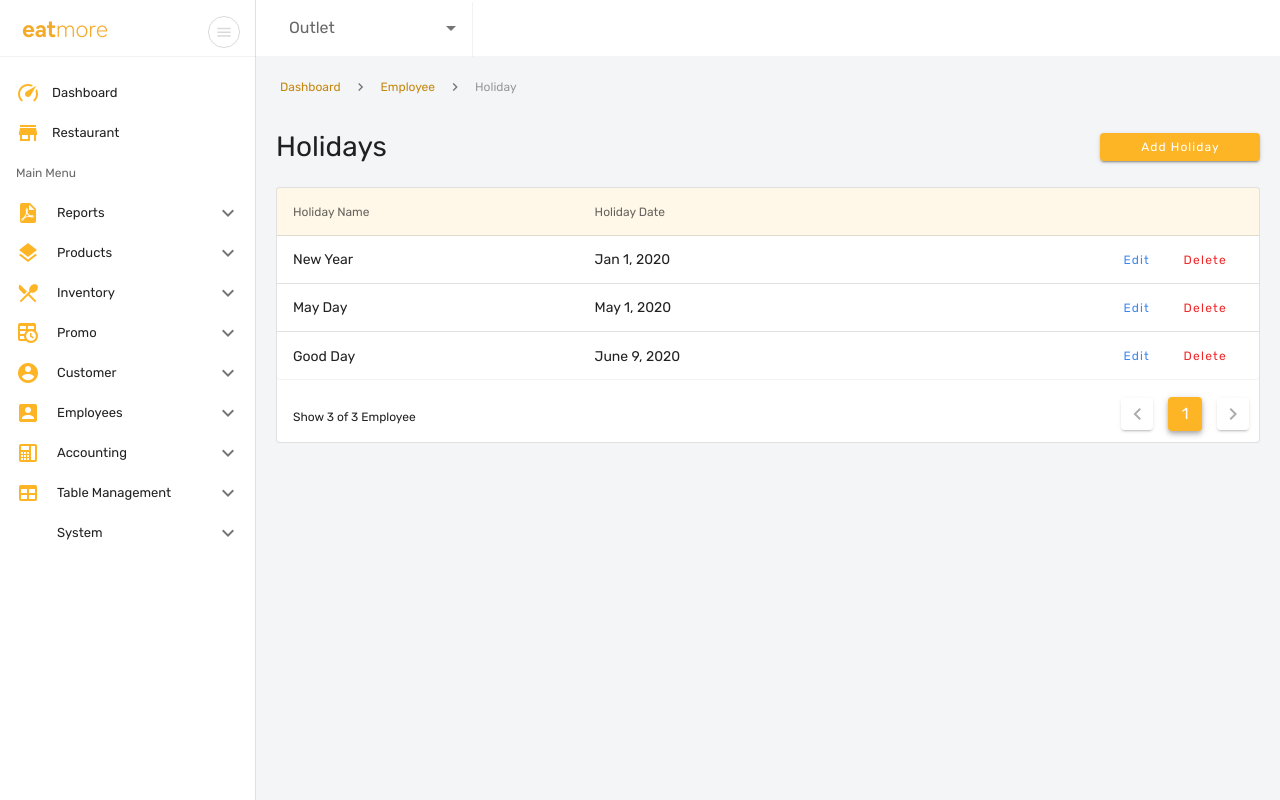
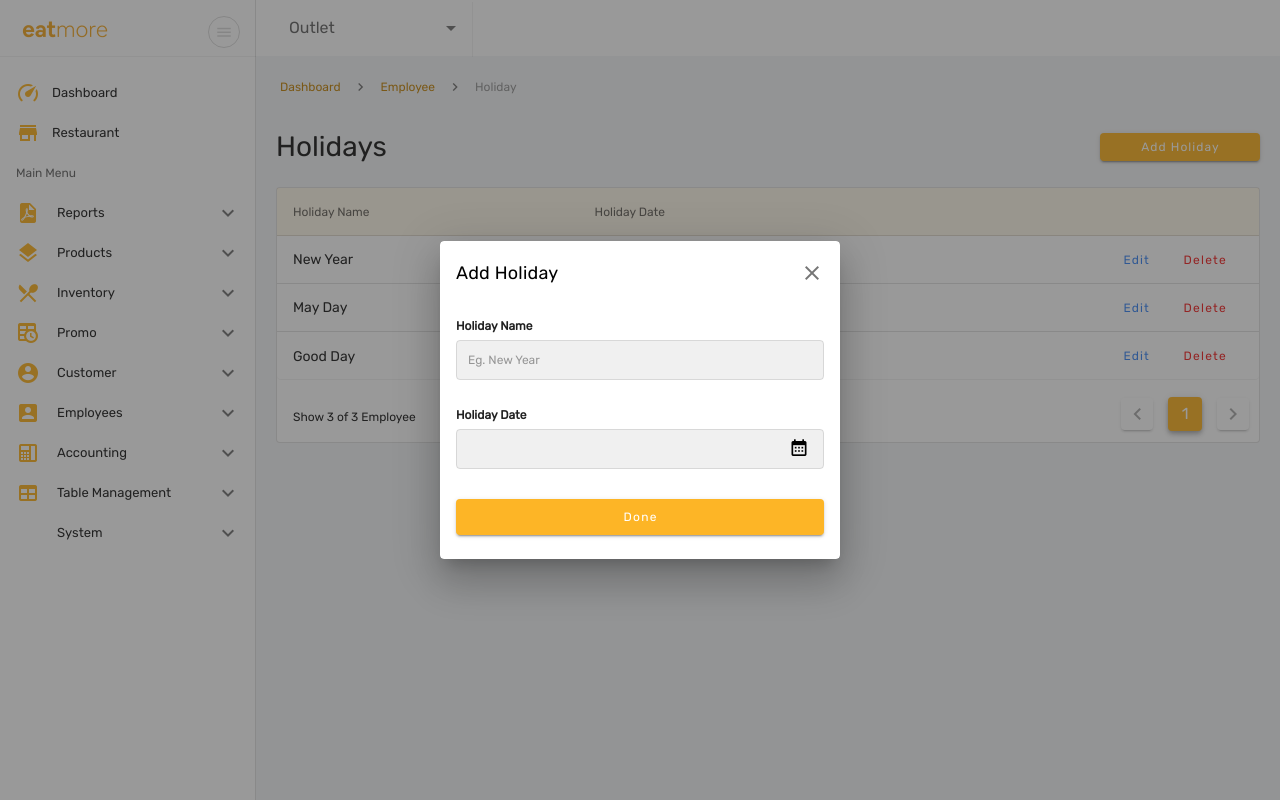
Before and after one commit to reynaldirey18/eatmore, a Vue app: page /employee/holidays in a window 1280 px wide. Both pictures are taken after a click on the button "Add Holiday". Built offline with nearby package versions, Linux system fonts and the light colour scheme; what @pderas/vue2-geocoder would draw is missing.

Commit message:
feat(Employee): Modal for add holiday

```diff
--- a/src/views/Employee/views/Holiday/index.vue
+++ b/src/views/Employee/views/Holiday/index.vue
@@ -2,7 +2,7 @@
   <div>
     <div class="mt-4 d-flex flex-row justify-space-between align-center">
       <h1 class="app-title">Holidays</h1>
-      <v-btn color="#FDB526" dark small width="160px" @click="goToAdd">Add Holiday</v-btn>
+      <v-btn color="#FDB526" dark small width="160px" @click="dialog = true">Add Holiday</v-btn>
     </div>
     <v-card class="pa-6 mt-6 d-flex" outlined min-height="400px" v-if="holidays.length < 1">
       <div class="not-found d-flex flex-column">
@@ -46,13 +46,72 @@
         </div>
       </div>
     </v-card>
+    <v-dialog v-model="dialog" persistent max-width="400">
+      <v-card class="pa-4">
+        <div class="title-modal">
+          <v-card-title class="text-blood pl-0 pt-1 pr-0 pb-3">
+            Add Holiday
+            <v-spacer></v-spacer>
+            <v-icon class="float-right"
+            @click.prevent="dialog = false">mdi-close</v-icon>
+          </v-card-title>
+        </div>
+        <div class="form-input">
+          <p class="label-form">Holiday Name</p>
+          <v-form ref="form">
+            <v-text-field
+              v-model="holidayName"
+              placeholder="Eg. New Year"
+              outlined
+              dense
+              filled=""
+            ></v-text-field>
+          </v-form>
+          <p class="label-form">Holiday Date</p>
+          <v-menu
+            v-model="show1"
+            :close-on-content-click="false"
+            :nudge-right="40"
+            transition="scale-transition"
+            offset-y
+            min-width="290px"
+          >
+            <template v-slot:activator="{ on }">
+              <v-text-field
+                v-model="holidayDate"
+                readonly
+                outlined
+                dense
+                filled
+                v-on="on"
+              >
+                <template v-slot:prepend-inner>
+                  <div class="icon-input">
+                    <v-icon size="20" color="black">mdi-calendar-month</v-icon>
+                  </div>
+                </template>
+              </v-text-field>
+            </template>
+            <v-date-picker v-model="holidayDate" @input="show1 = false"></v-date-picker>
+          </v-menu>
+        </div>
+        <v-card-actions class="pa-0">
+          <v-btn block @click="dialog = false" class="pt-0 mt-1 mb-2" color="#FDB526" dark>
+            Done
+          </v-btn>
+        </v-card-actions>
+      </v-card>
+    </v-dialog>
   </div>
 </template>
 
 <script>
+import * as moment from 'moment'
+
 export default {
   data () {
     return {
+      dialog: false,
       page: 1,
       pageCount: 0,
       itemsPerPage: 10,
@@ -81,7 +140,14 @@ export default {
           name: 'Good Day',
           date: 'June 9, 2020'
         }
-      ]
+      ],
+      holidayName: null,
+      holidayDate: null
+    }
+  },
+  watch: {
+    holidayDate (val) {
+      this.holidayDate = moment(val).format('LL')
     }
   }
 }
```
